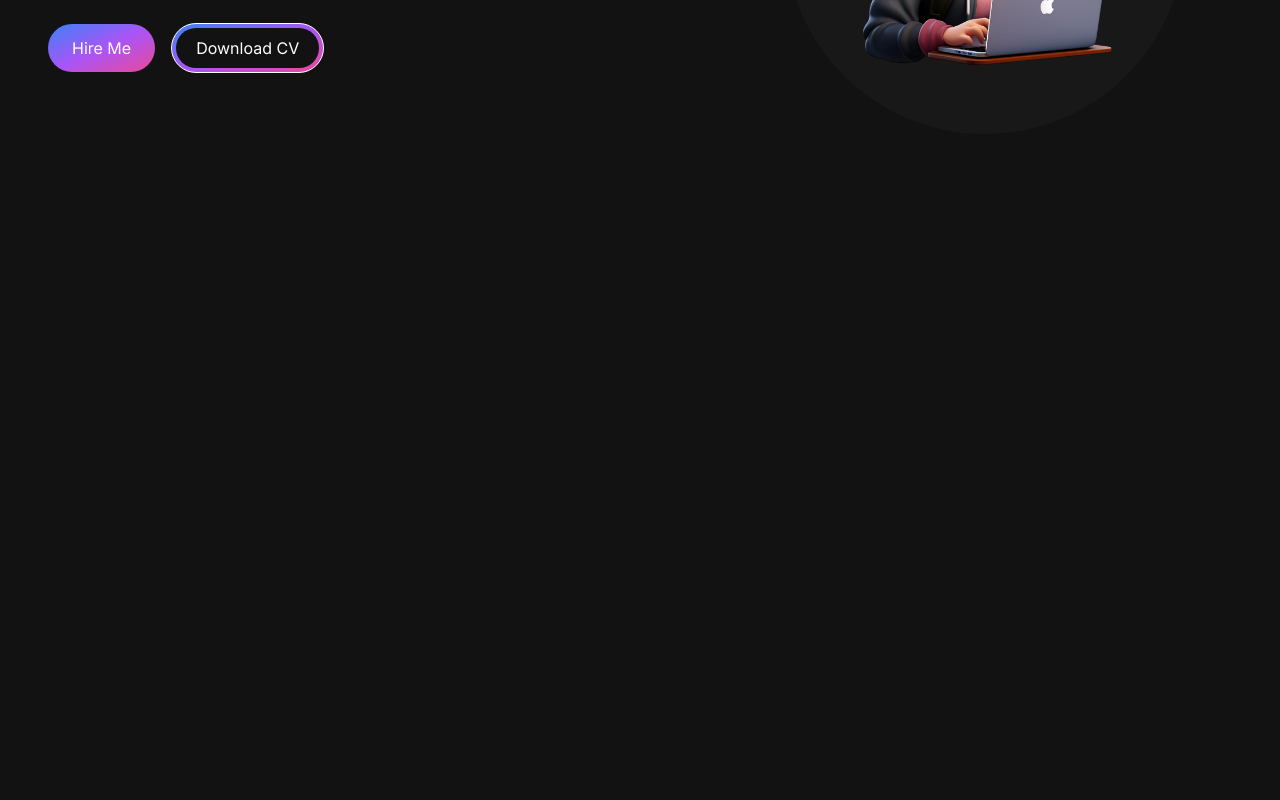
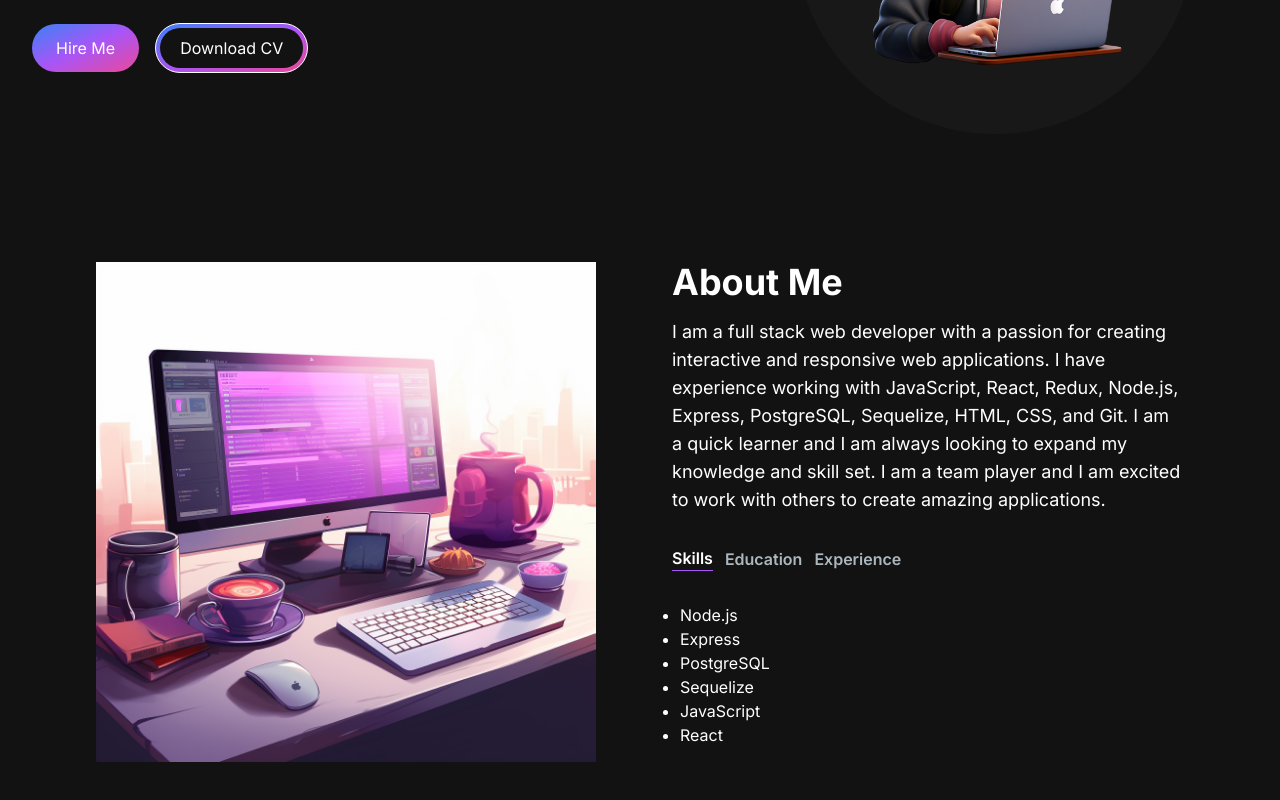
Before and after one commit to Yellowweii/Next-Website, a Next.js app: page / in a window 1280 px wide. Shown: the part 346-1146 px from the top of the page. Before the commit the page ends 800 px from the top, so only its background shows below. Built offline with nearby package versions, Linux system fonts and the light colour scheme.

Commit message:
finish the about module (#5)
* finish some function of the hero module

* finish the type words effect

* finish the navbar module

* finish the about section

```diff
--- a/app/page.tsx
+++ b/app/page.tsx
@@ -1,11 +1,13 @@
+import AboutSection from "@/components/AboutSection";
 import HeroSection from "@/components/HeroSection";
 import Image from "next/image";
 
 export default function Home() {
   return (
     <main className="flex flex-col">
-      <div className="container mx-auto px-12 py-4">
+      <div className="container mx-auto px-8 py-4">
         <HeroSection />
+        <AboutSection />
       </div>
     </main>
   );
--- /dev/null
+++ b/components/AboutSection/index.tsx
@@ -0,0 +1,82 @@
+"use client";
+import React, { useState, useTransition } from "react";
+import Image from "next/image";
+import TabButton from "../TabButton";
+
+const TAB_DATA = [
+  {
+    title: "Skills",
+    id: "skills",
+    content: (
+      <ul className="list-disc pl-2">
+        <li>Node.js</li>
+        <li>Express</li>
+        <li>PostgreSQL</li>
+        <li>Sequelize</li>
+        <li>JavaScript</li>
+        <li>React</li>
+      </ul>
+    ),
+  },
+  {
+    title: "Education",
+    id: "education",
+    content: (
+      <ul className="list-disc pl-2">
+        <li>Fullstack Academy of Code</li>
+        <li>University of California, Santa Cruz</li>
+      </ul>
+    ),
+  },
+  {
+    title: "Experience",
+    id: "Experience",
+    content: (
+      <ul className="list-disc pl-2">
+        <li>AWS Cloud Practitioner</li>
+        <li>Google Professional Cloud Developer</li>
+      </ul>
+    ),
+  },
+];
+const AboutSection = () => {
+  const [tab, setTab] = useState("Skills");
+  const [isPending, startTransition] = useTransition();
+  const handleTabChange = (tab: string) => {
+    startTransition(() => {
+      setTab(tab);
+    });
+  };
+
+  return (
+    <section className="text-white">
+      <div className="md:grid md:grid-cols-2 gap-8 items-center py-8 px-4 xl:gap-16 sm:py-16 xl:px-16">
+        <Image src="/images/about-image.png" alt="about image" width={500} height={500} />
+        <div className="h-full">
+          <h2 className="text-4xl font-bold mb-4">About Me</h2>
+          <p className="text-base lg:text-lg">
+            I am a full stack web developer with a passion for creating interactive and responsive web applications. I have experience working with JavaScript, React, Redux, Node.js, Express,
+            PostgreSQL, Sequelize, HTML, CSS, and Git. I am a quick learner and I am always looking to expand my knowledge and skill set. I am a team player and I am excited to work with others to
+            create amazing applications.
+          </p>
+          <div className="flex flex-row mt-8">
+            <TabButton selectTab={() => handleTabChange("Skills")} active={tab === "Skills"}>
+              Skills
+            </TabButton>
+            <TabButton selectTab={() => handleTabChange("Education")} active={tab === "Education"}>
+              Education
+            </TabButton>
+            <TabButton selectTab={() => handleTabChange("Experience")} active={tab === "Experience"}>
+              Experience
+            </TabButton>
+          </div>
+          <div className="mt-8">
+            {TAB_DATA.find(item => item.title === tab)?.content}
+          </div>
+        </div>
+      </div>
+    </section>
+  );
+};
+
+export default AboutSection;
--- a/components/HeroSection/index.tsx
+++ b/components/HeroSection/index.tsx
@@ -21,7 +21,7 @@
             </button>
           </div>
         </div>
-        <div className="col-span-5 place-self-center mt-4 lg:mt-0">
+        <div className="col-span-5 place-self-center mt-6 lg:mt-0">
           <div className="rounded-full bg-[#181818] w-[250px] h-[250px] lg:w-[400px] lg:h-[400px] flex items-center justify-center">
             <Image className="absolute" src="/images/hero-image.png" alt="hero image" width={300} height={300} />
           </div>
--- a/components/MenuOverlay/index.tsx
+++ b/components/MenuOverlay/index.tsx
@@ -10,7 +10,7 @@
 
 const MenuOverlay = ({ links }: MenuOverlayProps) => {
   return (
-    <ul className="flex flex-col py-4 items-center">
+    <ul className="md:hidden flex flex-col py-4 items-center">
       {links.map((link, index) => (
         <li key={index}>
           <NavLink title={link.title} href={link.href} />
--- a/components/NavLink/index.tsx
+++ b/components/NavLink/index.tsx
@@ -8,11 +8,11 @@
 
 const NavLink = ({ title, href }: NavLinkProps) => {
   return (
-    <div>
+    <>
       <Link className="block py-2 pl-3 pr-4 text-[#adb7be] sm:text-xl rounded md:p-0 hover:text-white" href={href}>
         {title}
       </Link>
-    </div>
+    </>
   );
 };
 
--- /dev/null
+++ b/components/TabButton/index.tsx
@@ -0,0 +1,18 @@
+import React from "react";
+
+interface TabButtonProps {
+    active: boolean;
+    selectTab: () => void;
+    children: React.ReactNode;
+}
+
+const TabButton = ({ active, selectTab, children }: TabButtonProps ) => {
+  const buttonClasses = active ? "text-white border-b border-purple-500" : "text-[#adb7be]";
+  return (
+    <button onClick={selectTab} className="">
+      <p className={`mr-3 font-semibold hover:text-white ${buttonClasses}`}>{children}</p>
+    </button>
+  );
+};
+
+export default TabButton;
```
